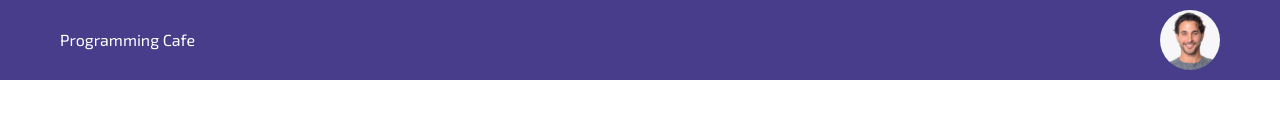
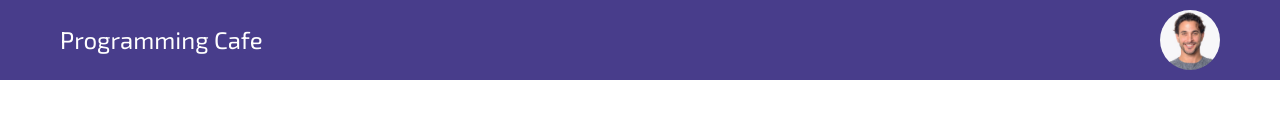
Before and after one commit to delowar-prog/programming-cafe, a React (Vite) app: page / in a window 1280 px wide. Shown: the top 138 px of the page. Built offline with nearby package versions, Linux system fonts and the light colour scheme; a web font is replaced by a local one.

Commit message:
correction font size of brand name

```diff
--- a/src/components/Header/Header.jsx
+++ b/src/components/Header/Header.jsx
@@ -4,7 +4,7 @@ import Profile from '../../images/profile-pic.jpg'
 const Header = () => {
   return (
     <div className='header'>
-        <h2>Programming Cafe</h2>
+        <h2 className='text-2xl'>Programming Cafe</h2>
         <img src={Profile} alt='profile-pic'></img>
     </div>
   )
--- a/src/components/Question/Question.jsx
+++ b/src/components/Question/Question.jsx
@@ -36,7 +36,7 @@ const Question = () => {
             </div>
             <div className="collapse-content">
             <p className='text-justify text-lg'><b>useEffect:</b><br></br>
-            useEffect hook is used as a side effect in react components. Usually it is used to fetch data from API or outside.  But it is also used to update the dom directly. useEffect accepts two arguments. The second argument is optional but when pass a dependency value, React will compare the current value of a state with the value of previous render. If they are not equal, the effect is called. The effect will run after each render.
+            useEffect hook is used as a side effect in react components. Usually it is used to fetch data from API or outside.  But it is also used to update the dom directly & timers. useEffect accepts two arguments. The second argument is optional but when pass a dependency value, React will compare the current value of a state with the value of previous render. If they are not equal, the effect is called. The effect will run after each render.
             </p>
             </div>
         </div>
```
